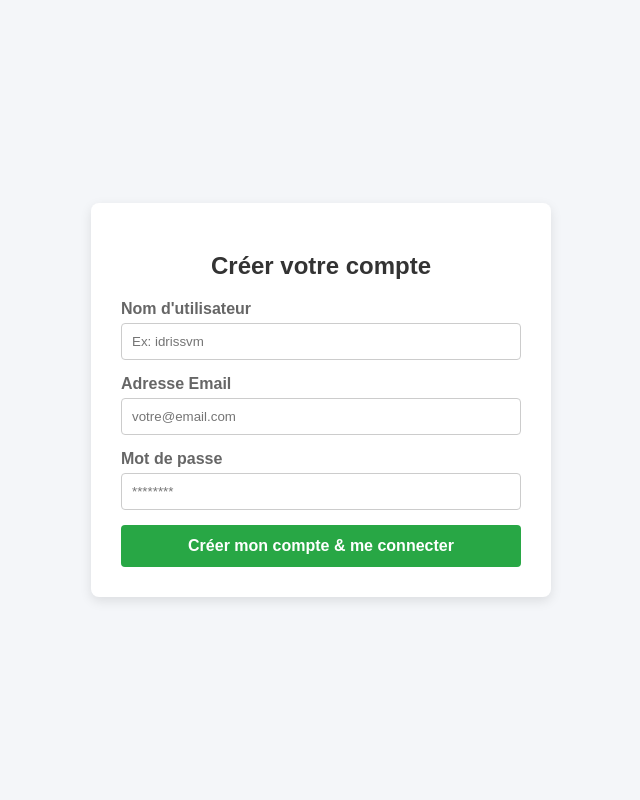
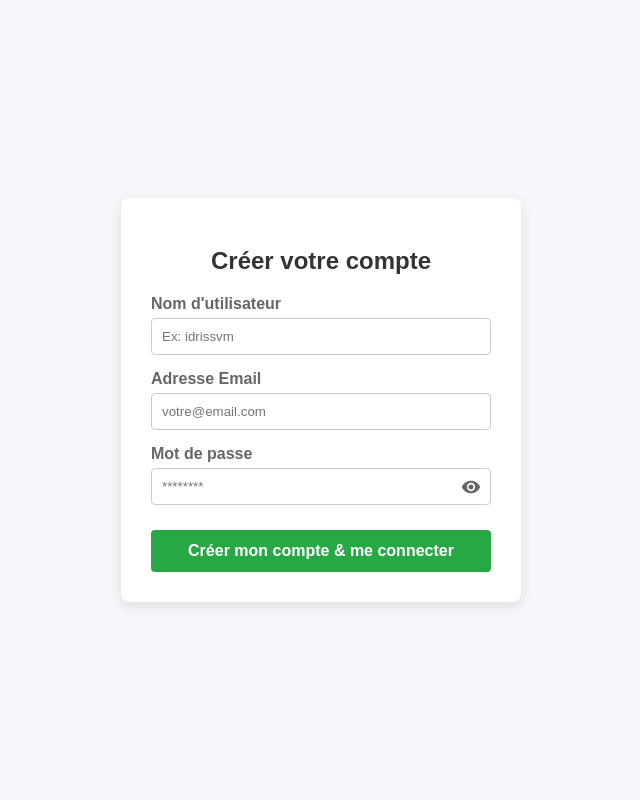
Before and after one commit to Idriss47-haricot/BETA-resilience, a Django app: page /register/ in a window 1280 px wide. Shown: the whole page, without its empty margins (319-959 px from the left). Run offline with Django 5.2, Linux system fonts and the light colour scheme; data that the repository does not hold is empty; parts of the project's set-up code (start-up, migrations or seed data) failed here and were passed over.

Commit message:
Update register.html

```diff
--- a/templates/authentification/register.html
+++ b/templates/authentification/register.html
@@ -2,15 +2,23 @@
 <html lang="fr">
 <head>
     <meta charset="UTF-8">
+    <meta name="viewport" content="width=device-width, initial-scale=1.0">
     <title>Création de compte - Beta Résilience</title>
     <style>
-        body { font-family: Arial, sans-serif; background-color: #f4f6f9; display: flex; justify-content: center; align-items: center; height: 100vh; margin: 0; }
-        .card { background: white; padding: 30px; border-radius: 8px; box-shadow: 0 4px 12px rgba(0,0,0,0.1); width: 100%; max-width: 400px; }
+        body { font-family: Arial, sans-serif; background-color: #f4f6f9; display: flex; justify-content: center; align-items: center; min-height: 100vh; margin: 0; }
+        .card { background: white; padding: 30px; border-radius: 8px; box-shadow: 0 4px 12px rgba(0,0,0,0.1); width: 100%; max-width: 400px; box-sizing: border-box; }
         h2 { text-align: center; color: #333; margin-bottom: 20px; }
         .form-group { margin-bottom: 15px; }
         label { display: block; margin-bottom: 5px; color: #666; font-weight: bold; }
         input { width: 100%; padding: 10px; border: 1px solid #ccc; border-radius: 4px; box-sizing: border-box; }
-        .btn { width: 100%; padding: 12px; background-color: #28a745; color: white; border: none; border-radius: 4px; font-size: 16px; cursor: pointer; font-weight: bold; }
+
+        /* Style pour le champ mot de passe avec bouton voir/masquer */
+        .password-wrapper { position: relative; display: flex; align-items: center; }
+        .password-wrapper input { padding-right: 40px; }
+        .toggle-password { position: absolute; right: 10px; background: none; border: none; cursor: pointer; color: #666; padding: 0; display: flex; align-items: center; justify-content: center; }
+        .toggle-password svg { width: 20px; height: 20px; fill: currentColor; }
+
+        .btn { width: 100%; padding: 12px; background-color: #28a745; color: white; border: none; border-radius: 4px; font-size: 16px; cursor: pointer; font-weight: bold; margin-top: 10px; }
         .btn:hover { background-color: #218838; }
         .error { color: red; font-size: 14px; margin-bottom: 15px; text-align: center; }
     </style>
@@ -36,11 +44,35 @@
         </div>
         <div class="form-group">
             <label for="password">Mot de passe</label>
-            <input type="password" id="password" name="password" required placeholder="********">
+            <div class="password-wrapper">
+                <input type="password" id="password" name="password" required placeholder="********">
+                <button type="button" class="toggle-password" id="togglePasswordBtn" aria-label="Afficher/Masquer le mot de passe">
+                    <svg id="eyeIcon" viewBox="0 0 24 24">
+                        <path d="M12 4.5C7 4.5 2.73 7.61 1 12c1.73 4.39 6 7.5 11 7.5s9.27-3.11 11-7.5c-1.73-4.39-6-7.5-11-7.5zM12 17c-2.76 0-5-2.24-5-5s2.24-5 5-5 5 2.24 5 5-2.24 5-5 5zm0-8c-1.66 0-3 1.34-3 3s1.34 3 3 3 3-1.34 3-3-1.34-3-3-3z"/>
+                    </svg>
+                </button>
+            </div>
         </div>
         <button type="submit" class="btn">Créer mon compte & me connecter</button>
     </form>
 </div>
 
+<script>
+    document.getElementById('togglePasswordBtn').addEventListener('click', function () {
+        const passwordInput = document.getElementById('password');
+        const eyeIcon = document.getElementById('eyeIcon');
+
+        const isPassword = passwordInput.getAttribute('type') === 'password';
+        passwordInput.setAttribute('type', isPassword ? 'text' : 'password');
+
+        // Basculement de l'icône SVG (œil ouvert / œil barré)
+        if (isPassword) {
+            eyeIcon.innerHTML = `<path d="M12 7c2.76 0 5 2.24 5 5 0 .65-.13 1.26-.36 1.83l2.92 2.92c1.51-1.26 2.7-2.89 3.44-4.75-1.73-4.39-6-7.5-11-7.5-1.4 0-2.74.25-3.98.7l2.16 2.16C10.74 7.13 11.35 7 12 7zM2 4.27l2.28 2.28.46.46C3.08 8.3 1.78 10.02 1 12c1.73 4.39 6 7.5 11 7.5 1.55 0 3.03-.3 4.38-.84l.42.42L19.73 22 21 20.73 3.27 3 2 4.27zM7.53 9.8l1.55 1.55c-.05.21-.08.43-.08.65 0 1.66 1.34 3 3 3 .22 0 .44-.03.65-.08l1.55 1.55c-.67.33-1.41.53-2.2.53-2.76 0-5-2.24-5-5 0-.79.2-1.53.53-2.2zm4.31-.78l3.15 3.15.02-.17c0-1.66-1.34-3-3-3l-.17.02z"/>`;
+        } else {
+            eyeIcon.innerHTML = `<path d="M12 4.5C7 4.5 2.73 7.61 1 12c1.73 4.39 6 7.5 11 7.5s9.27-3.11 11-7.5c-1.73-4.39-6-7.5-11-7.5zM12 17c-2.76 0-5-2.24-5-5s2.24-5 5-5 5 2.24 5 5-2.24 5-5 5zm0-8c-1.66 0-3 1.34-3 3s1.34 3 3 3 3-1.34 3-3-1.34-3-3-3z"/>`;
+        }
+    });
+</script>
+
 </body>
 </html>
```
